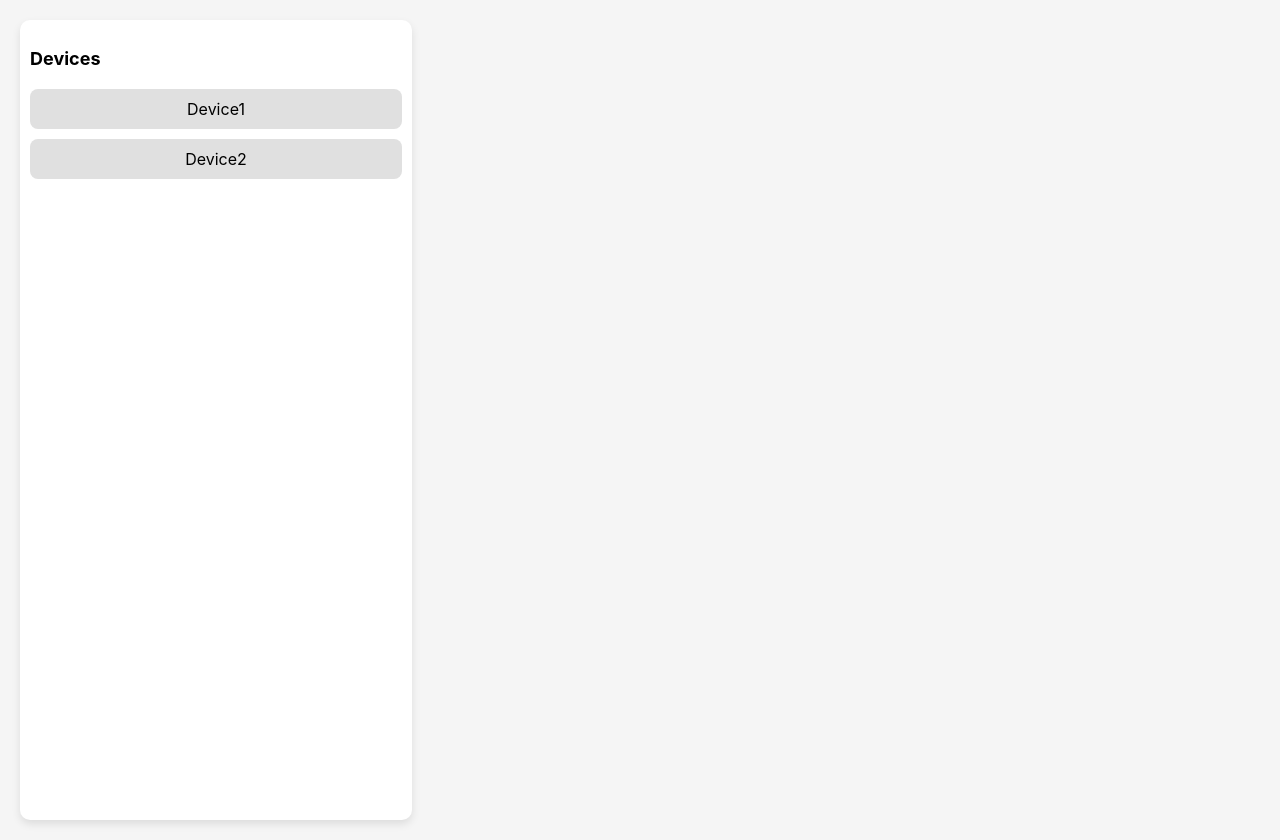
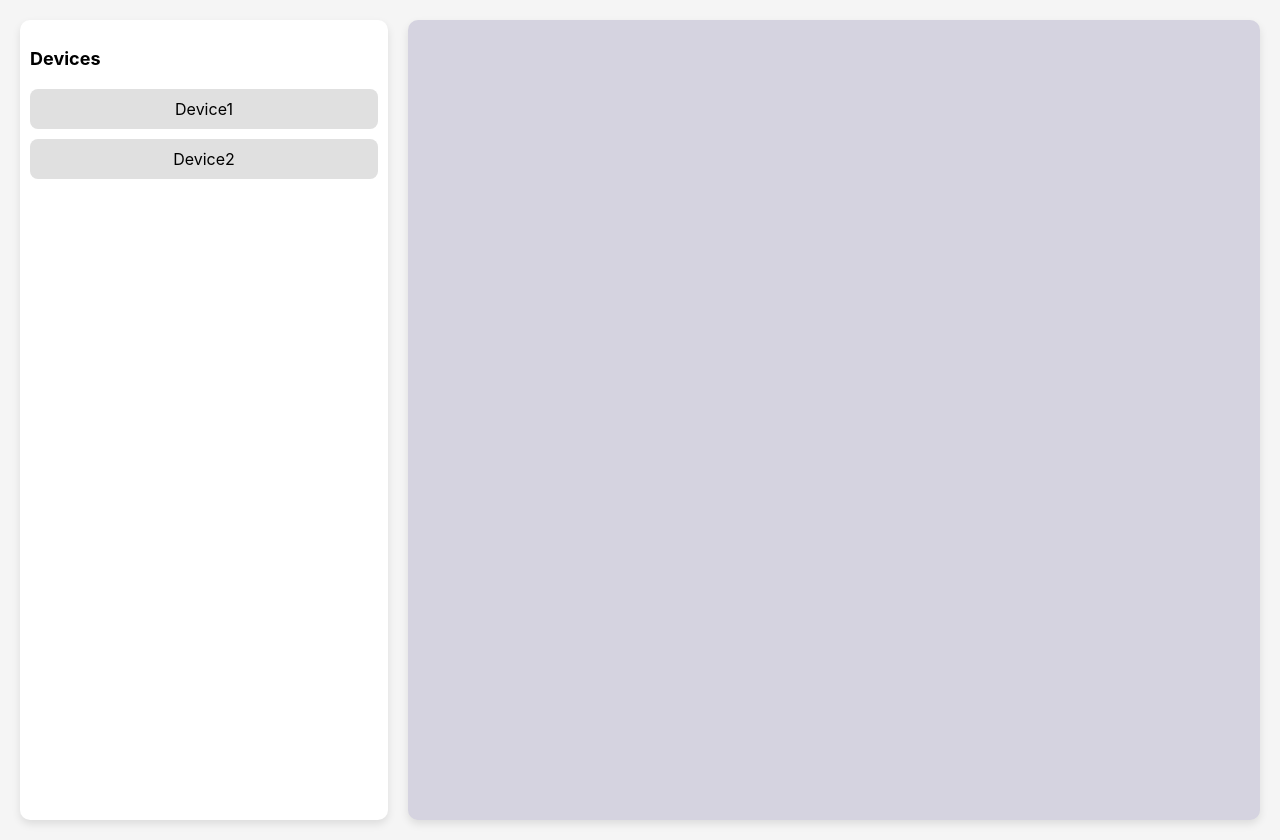
Before and after one commit to paprikadreamdetective/RPPW-DAQ, a React (Create React App) app in the folder dashboard/: page / in a window 1280 px wide. Built offline with nearby package versions, Linux system fonts and the light colour scheme.

Commit message:
✨ Compact dashboard panel
Compact dashboard panel

```diff
--- a/dashboard/src/App.js
+++ b/dashboard/src/App.js
@@ -154,7 +154,7 @@ export default App;*/
 import React from "react";
 import { BrowserRouter as Router, Routes, Route } from "react-router-dom";
 import DevicesList from "./components/DevicesList";
-import DeviceDetails from "./components/DeviceDetails";
+import DeviceDetails from "./components/DevicesDetails";
 import Dashboard from "./components/Dashboard";
 //import NotFound from "./components/NotFound";
 import "./App.css";
@@ -162,14 +162,14 @@ import "./App.css";
 function App() {
   return (
     <Router>
-      <div className="app-container">
+      {/*<div className="app-container">*/}
         <Routes>
-          <Route path="/" element={<DevicesList />} />
-          <Route path="/device/:deviceId" element={<DeviceDetails />} />
-          <Route path="/dashboard" element={<Dashboard />} />
+          {/*<Route path="/" element={<DevicesList />} />*/}
+          {/*<Route path="/device/:deviceId" element={<DeviceDetails />} />*/}
+          <Route path="/" element={<Dashboard />} />
           {/*<Route path="*" element={<NotFound />} />*/}
         </Routes>
-      </div>
+      {/*</div>*/}
     </Router>
   );
 }
--- a/dashboard/src/components/Dashboard.js
+++ b/dashboard/src/components/Dashboard.js
@@ -1,5 +1,5 @@
 // src/components/Dashboard.js
-import React, { useState } from "react";
+/*import React, { useState } from "react";
 import Slider from "react-slick";
 import PwmControl from "./PwmControl";
 import DaqInfo from "./DAQInfo";
@@ -36,3 +36,161 @@ function Dashboard() {
 }
 
 export default Dashboard;
+*/
+
+
+
+
+import React, { useState } from 'react';
+import Slider from 'react-slick';
+import PwmControl from './PwmControl';
+import DaqInfo from './DAQInfo';
+import Graph from './Graph';
+import BioMotor from './BioMotor';
+import VerticalSwipeToSlide from './VerticalPanel';
+import '../App.css';
+
+function Dashboard() {
+  const graphUrl = "http://192.168.100.174/zabbix/index.php?name=Admin&password=&enter=Sign&action=dashboard.view&kiosk=1&dashboardid=47320";
+  const [selectedDevice, setSelectedDevice] = useState(null);
+  const [showPanel, setShowPanel] = useState(false);
+  const [changeMode, setChangeMode] = useState(0);
+  const devices = [
+    { name: 'Device1', hardware: 'Raspberry PI 4', ip: '192.168.100.164', location: 'Biprocess Lab', i2c: 0, pwmOutputs: 8, analogInputs: 8, description: 'Device description here...' },
+    { name: 'Device2', hardware: 'Arduino Uno', ip: '192.168.100.165', location: 'Main Lab', i2c: 1, pwmOutputs: 4, analogInputs: 6, description: 'Another device description here...' },
+    // Agrega más dispositivos según sea necesario
+  ];
+
+  const handleDeviceClick = (device) => {
+    setSelectedDevice(device);
+    setShowPanel(false);
+  };
+
+  const handleUseDaqClick = () => {
+    setShowPanel(true);
+  };
+
+
+  const settings = {
+    dots: true,
+    infinite: true,
+    speed: 500,
+    slidesToShow: 1,
+    slidesToScroll: 1,
+    dots: true,
+  infinite: true,
+  speed: 500,
+  slidesToShow: 1,
+  slidesToScroll: 1,
+  swipe: false, // Deshabilita el deslizamiento con el mouse o touch
+  draggable: false, // Deshabilita arrastrar el slider
+  //nextArrow: <CustomNextArrow />, // Botón personalizado de siguiente
+  //prevArrow: <CustomPrevArrow />, // Botón personalizado de anterior
+  };
+
+  function CustomNextArrow(props) {
+    const { className, style, onClick } = props;
+    return (
+      <div
+        className={className}
+        style={{
+          ...style,
+          display: "block",
+          background: "black",
+          width: "50px",
+          height: "50px",
+          borderRadius: "50%",
+          color: "white",
+        }}
+        onClick={onClick}
+      />
+    );
+  }
+
+  function CustomPrevArrow(props) {
+    const { className, style, onClick } = props;
+    return (
+      <div
+        className={className}
+        style={{
+          ...style,
+          display: "block",
+          background: "black",
+          width: "50px",
+          height: "50px",
+          borderRadius: "50%",
+          color: "white",
+        }}
+        onClick={onClick}
+      />
+    );
+  }
+
+  return (
+    <div className="app-container">
+      <div className="devices-list">
+        <h3>Devices</h3>
+        {devices.map((device, index) => (
+          <div
+            key={index}
+            className="device-item"
+            onClick={() => handleDeviceClick(device)}
+          >
+            {device.name}
+          </div>
+        ))}
+      </div>
+
+      <div className="device-details">
+        {selectedDevice && !showPanel && (
+          <>
+            <h2>{selectedDevice.name}</h2>
+            <div className="device-info">
+              <p><strong>Hardware:</strong> {selectedDevice.hardware}</p>
+              <p><strong>IP:</strong> {selectedDevice.ip}</p>
+              <p><strong>Location:</strong> {selectedDevice.location}</p>
+              <p><strong>I2C Address:</strong> {selectedDevice.i2c}</p>
+              <p><strong>PWM Outputs:</strong> {selectedDevice.pwmOutputs}</p>
+              <p><strong>Analog Inputs:</strong> {selectedDevice.analogInputs}</p>
+              <p><strong>Description:</strong></p>
+              <div className="device-description">{selectedDevice.description}</div>
+            </div>
+            <button className="use-daq-button" onClick={handleUseDaqClick}>Use DAQ</button>
+          </>
+        )}
+
+        {showPanel && (
+            <>
+          {/*<div className="dashboard-container">
+            <DaqInfo />
+            <Graph graphUrl={graphUrl} />
+            <PwmControl changeMode={changeMode} setChangeMode={setChangeMode}/>
+          </div>*/}
+
+          <div className="slider-container">
+            <Slider {...settings}>
+              <div className="dashboard-panel">
+                <DaqInfo />
+              </div>
+              <div className="dashboard-panel">
+                <Graph graphUrl={graphUrl} />
+              </div>
+              <div className="dashboard-panel">
+                <PwmControl changeMode={changeMode} setChangeMode={setChangeMode} />
+              </div >
+              <div className="dashboard-panel">
+                <BioMotor/>
+              </div>
+              <div className="dashboard-panel">
+                <VerticalSwipeToSlide/>
+              </div>
+            </Slider>
+          </div>
+          </>
+        )}
+      </div>
+    </div>
+  );
+}
+
+export default Dashboard;
--- /dev/null
+++ b/dashboard/src/components/DevicesDetails.css
@@ -0,0 +1,23 @@
+.device-details {
+    width: 70%;
+    margin-left: 20px;
+    background-color: #D5D3E0;
+    border-radius: 10px;
+    padding: 20px;
+    box-shadow: 0 4px 8px rgba(0, 0, 0, 0.1);
+  }
+
+
+.device-info p, .device-description {
+    margin: 8px 0;
+  }
+
+
+.use-daq-button {
+    background-color: #000;
+    color: #fff;
+    padding: 10px 20px;
+    border: none;
+    border-radius: 8px;
+    cursor: pointer;
+  }
--- a/dashboard/src/components/DevicesDetails.js
+++ b/dashboard/src/components/DevicesDetails.js
@@ -1,7 +1,7 @@
 // src/components/DeviceDetails.js
 import React from "react";
 import { useParams, useNavigate } from "react-router-dom";
-
+import './DevicesDetails.css';
 const devices = [
   // Misma lista de dispositivos que en DevicesList
   { id: 1, name: "Device1", hardware: "Raspberry PI 4", ip: "192.168.100.164", location: "Biprocess Lab", i2c: 0, pwmOutputs: 8, analogInputs: 8, description: "Device description here..." },
@@ -28,7 +28,7 @@ function DeviceDetails() {
         <p><strong>Description:</strong></p>
         <div className="device-description">{device.description}</div>
       </div>
-      <button onClick={() => navigate("/dashboard")}>Use DAQ</button>
+      <button className="use-daq-button" onClick={() => navigate("/dashboard")}>Use DAQ</button>
     </div>
   );
 }
--- /dev/null
+++ b/dashboard/src/components/DevicesList.css
@@ -0,0 +1,21 @@
+
+.devices-list {
+    width: 30%;
+    background-color: #fff;
+    border-radius: 10px;
+    padding: 10px;
+    box-shadow: 0 4px 8px rgba(0, 0, 0, 0.1);
+  }
+
+  .device-item {
+    padding: 10px;
+    margin: 10px 0;
+    background-color: #e0e0e0;
+    border-radius: 8px;
+    cursor: pointer;
+    text-align: center;
+  }
+
+  .device-item:hover {
+    background-color: #d0d0d0;
+  }
--- a/dashboard/src/components/DevicesList.js
+++ b/dashboard/src/components/DevicesList.js
@@ -1,7 +1,7 @@
 // src/components/DevicesList.js
 import React from "react";
 import { useNavigate } from "react-router-dom";
-
+import './DevicesList.css';
 const devices = [
   { id: 1, name: "Device1", hardware: "Raspberry PI 4", ip: "192.168.100.164", location: "Biprocess Lab", i2c: 0, pwmOutputs: 8, analogInputs: 8, description: "Device description here..." },
   { id: 2, name: "Device2", hardware: "Arduino Uno", ip: "192.168.100.165", location: "Main Lab", i2c: 1, pwmOutputs: 4, analogInputs: 6, description: "Another device description here..." },
```
Also changed, not shown: dashboard/src/components/Dashboard.css (added).
